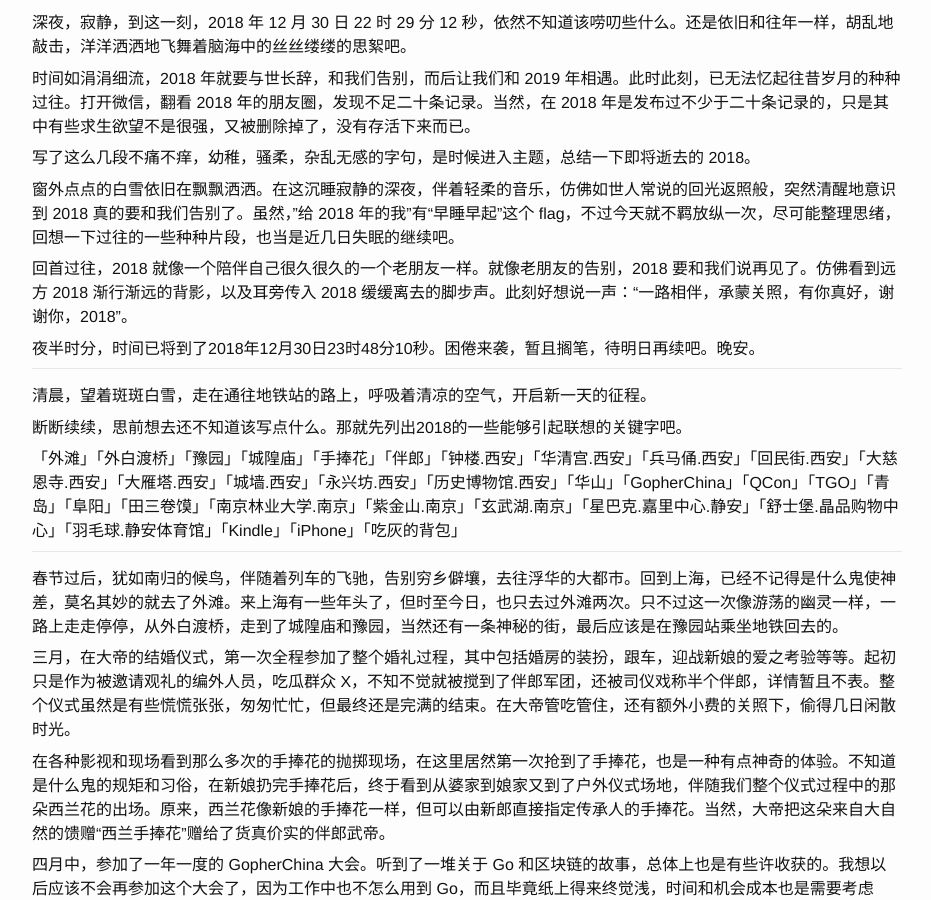
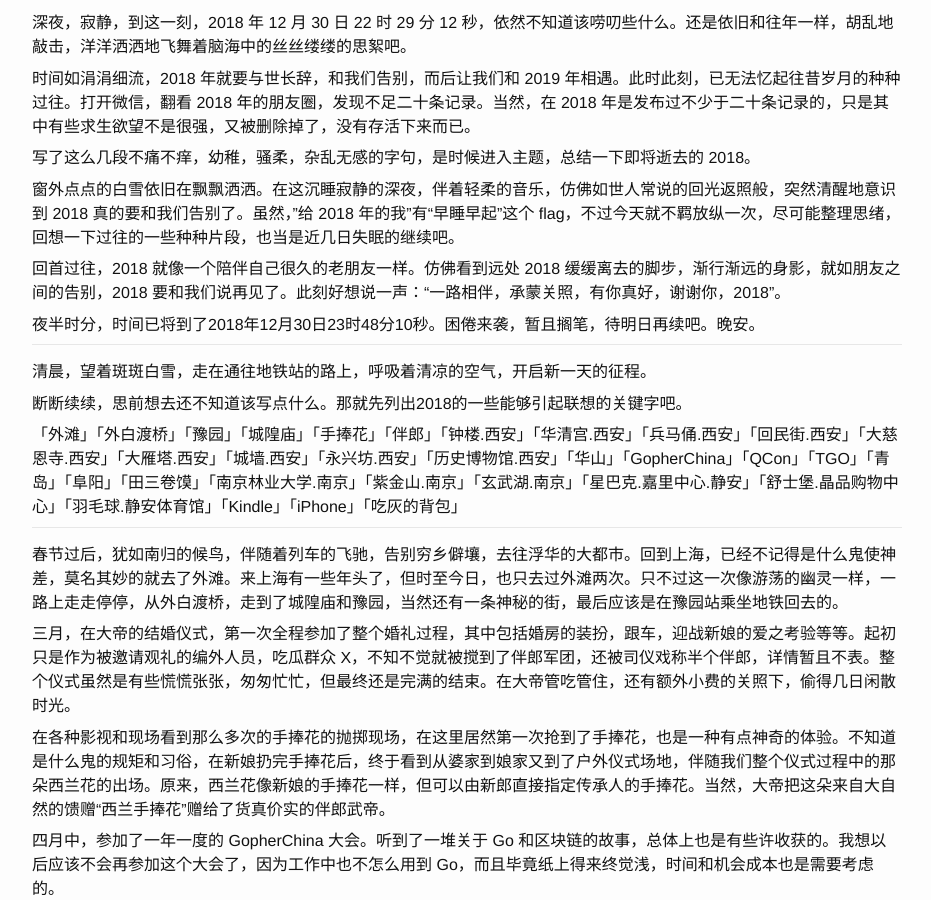
Before and after one commit to ousiax/ousiax.github.io, a Jekyll site: the page built from _journalctl/2018-12-31-annual-summary-2018.md, in a window 1280 px wide and 900 px high, scrolled down 536 px. Shown: the whole window, without its empty margins (173-1104 px from the left). Built offline with Jekyll 4.4.1, drawn with Linux system fonts in a browser that asks for light colours; some of the changed lines change nothing that is shown.

Commit message:
Update 2018-12-31-annual-summary-2018.md

````diff
--- a/_journalctl/2018-12-31-annual-summary-2018.md
+++ b/_journalctl/2018-12-31-annual-summary-2018.md
@@ -22,25 +22,6 @@
   document.write(bgm);
 </script>
 
-<script>
-    const loop_limit = 3;
-    var loop_counter = 0;
-    var v  = document.getElementById('start_audio');
-
-    v.addEventListener('play', function() {
-      if(loop_counter >= loop_limit) {
-        loop_counter = 0;
-      }
-    });
-
-    v.addEventListener('ended', function() {
-      loop_counter += 1;
-      if(loop_counter < loop_limit) {
-        this.play();
-      }
-    });
-</script>
-
 - - -
 
 ```cs
@@ -59,7 +40,7 @@
 
 窗外点点的白雪依旧在飘飘洒洒。在这沉睡寂静的深夜，伴着轻柔的音乐，仿佛如世人常说的回光返照般，突然清醒地意识到 2018 真的要和我们告别了。虽然，"给 2018 年的我”有“早睡早起”这个 flag，不过今天就不羁放纵一次，尽可能整理思绪，回想一下过往的一些种种片段，也当是近几日失眠的继续吧。
 
-回首过往，2018 就像一个陪伴自己很久很久的一个老朋友一样。就像老朋友的告别，2018 要和我们说再见了。仿佛看到远方 2018 渐行渐远的背影，以及耳旁传入 2018 缓缓离去的脚步声。此刻好想说一声：“一路相伴，承蒙关照，有你真好，谢谢你，2018”。
+回首过往，2018 就像一个陪伴自己很久的老朋友一样。仿佛看到远处 2018 缓缓离去的脚步，渐行渐远的身影，就如朋友之间的告别，2018 要和我们说再见了。此刻好想说一声：“一路相伴，承蒙关照，有你真好，谢谢你，2018”。
 
 夜半时分，时间已将到了2018年12月30日23时48分10秒。困倦来袭，暂且搁笔，待明日再续吧。晚安。
 
````
